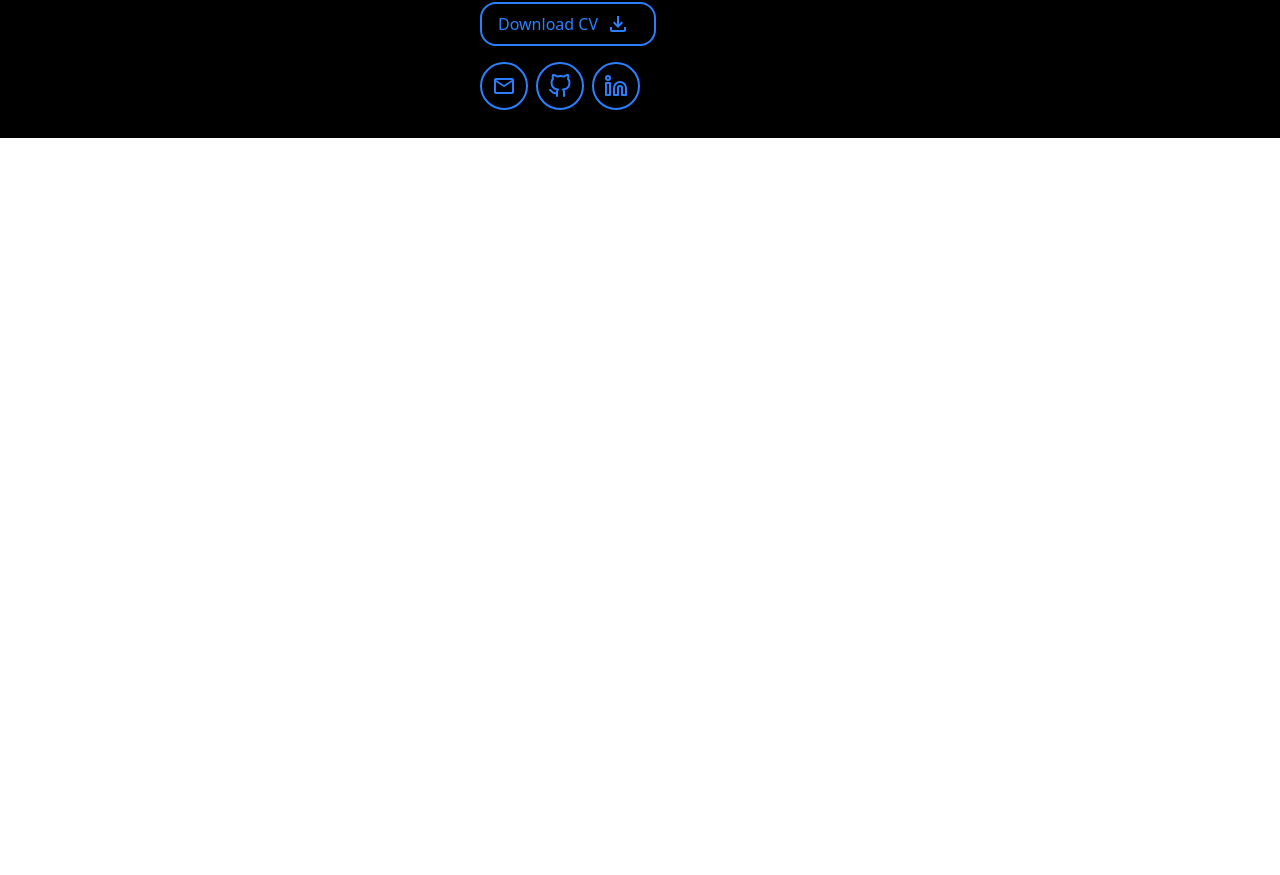
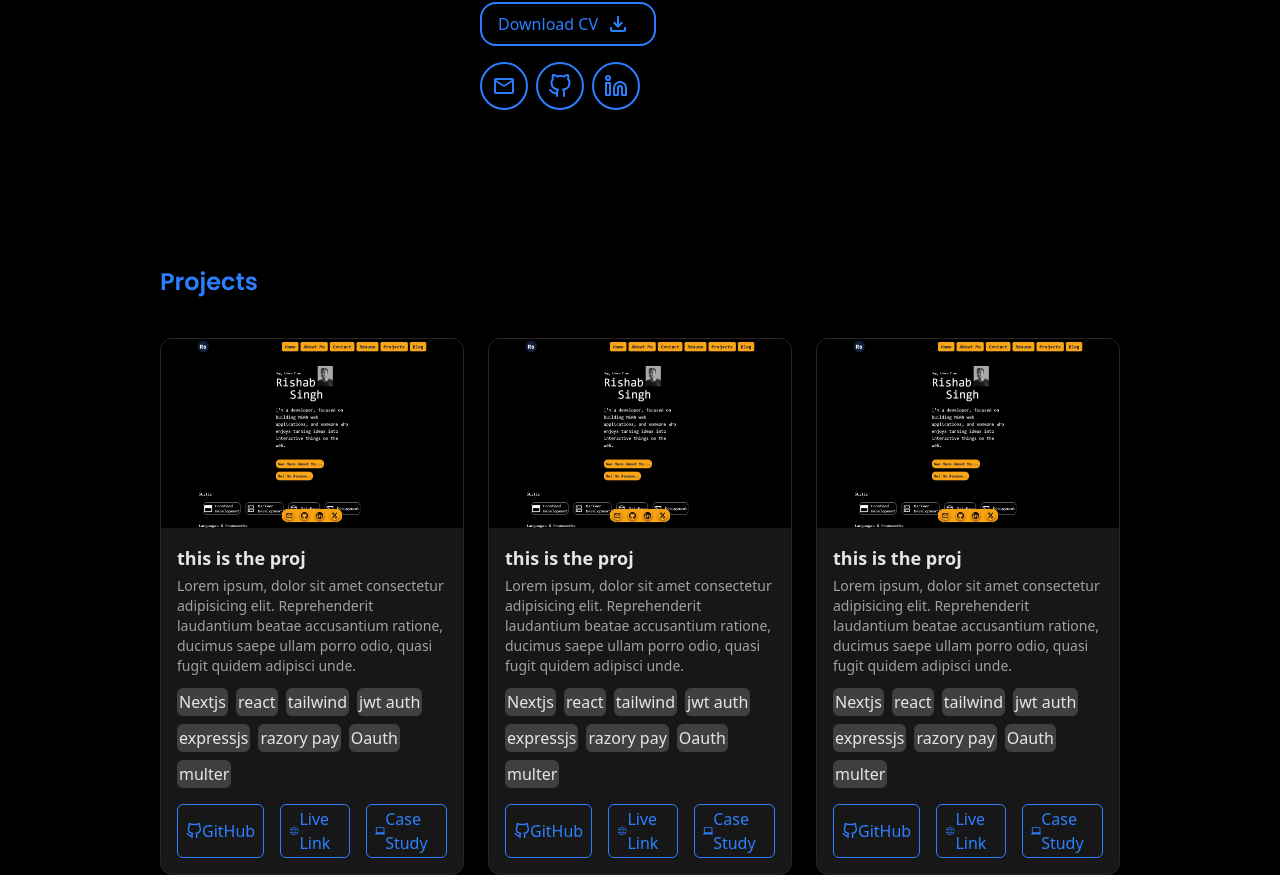
Before and after one commit to Rishabingh/portfolio-v2, a Next.js app: page / in a window 1280 px wide. Shown: the part 542-1417 px from the top of the page. Before the commit the page ends 800 px from the top, so only its background shows below. Built offline with nearby package versions, Linux system fonts and the light colour scheme.

Commit message:
make project section

```diff
--- a/app/globals.css
+++ b/app/globals.css
@@ -22,7 +22,5 @@
 }
 
 body {
-  background: var(--background);
-  color: var(--foreground);
   font-family: var(--font-inter), Arial, Helvetica, sans-serif;
 }
--- a/app/layout.tsx
+++ b/app/layout.tsx
@@ -36,7 +36,7 @@ export default function RootLayout({
   return (
     <html lang="en">
       <body
-        className={`${inter.variable} ${poppins.variable} antialiased bg-black scroll-smooth`}
+        className={`${inter.variable} ${poppins.variable} antialiased bg-black text-neutral-200 scroll-smooth`}
       >
         <NavBar />
         {children}
--- a/app/page.tsx
+++ b/app/page.tsx
@@ -1,9 +1,11 @@
 import Hero from "@/component/Heror";
+import Project from "@/component/Project";
 
 export default function Home() {
   return (
     <>
     <Hero />
+    <Project />
     </>
   );
 }
--- /dev/null
+++ b/component/Project.tsx
@@ -0,0 +1,39 @@
+import Image from "next/image"
+import ProjectCard from "./ProjectCard"
+
+export default function Project() {
+  return (
+    <div className="w-[75vw] mx-auto h-[50vh] pt-32">
+      <div className="text-2xl font-poppins text-blue-500">Projects</div>
+      <div className="cards grid grid-cols-1 md:grid-cols-2 lg:grid-cols-3 gap-6 pt-10">
+        <ProjectCard
+        imagePath="project-placeholder.webp"
+        title="this is the proj"
+        description="Lorem ipsum, dolor sit amet consectetur adipisicing elit. Reprehenderit laudantium beatae accusantium ratione, ducimus saepe ullam porro odio, quasi fugit quidem adipisci unde."
+        githubLink="https://github.com/"
+        liveLink="https://rishab.online"
+        caseStudyPath="/projects/todo"
+        technology={['Nextjs', 'react', 'tailwind', 'jwt auth', 'expressjs', 'razory pay', 'Oauth', 'multer']}
+        />
+        <ProjectCard
+        imagePath="project-placeholder.webp"
+        title="this is the proj"
+        description="Lorem ipsum, dolor sit amet consectetur adipisicing elit. Reprehenderit laudantium beatae accusantium ratione, ducimus saepe ullam porro odio, quasi fugit quidem adipisci unde."
+        githubLink="https://github.com/"
+        liveLink="https://rishab.online"
+        caseStudyPath="/projects/todo"
+        technology={['Nextjs', 'react', 'tailwind', 'jwt auth', 'expressjs', 'razory pay', 'Oauth', 'multer']}
+        />
+        <ProjectCard
+        imagePath="project-placeholder.webp"
+        title="this is the proj"
+        description="Lorem ipsum, dolor sit amet consectetur adipisicing elit. Reprehenderit laudantium beatae accusantium ratione, ducimus saepe ullam porro odio, quasi fugit quidem adipisci unde."
+        githubLink="https://github.com/"
+        liveLink="https://rishab.online"
+        caseStudyPath="/projects/todo"
+        technology={['Nextjs', 'react', 'tailwind', 'jwt auth', 'expressjs', 'razory pay', 'Oauth', 'multer']}
+        />
+      </div>
+    </div>
+  )
+}
--- /dev/null
+++ b/component/ProjectCard.tsx
@@ -0,0 +1,70 @@
+import Image from "next/image";
+import Link from "next/link";
+import { FiGithub } from "react-icons/fi";
+import { CiGlobe } from "react-icons/ci";
+import { MdLaptopChromebook } from "react-icons/md";
+
+interface IProjectCard {
+  imagePath: string,
+  title: string,
+  description: string,
+  technology: string[],
+  githubLink: string,
+  liveLink: string,
+  caseStudyPath: string
+}
+
+export default function ProjectCard({imagePath, title, description, technology, githubLink, liveLink, caseStudyPath}: IProjectCard) {
+  return (
+    <div className="rounded-xl overflow-hidden bg-neutral-900 border border-neutral-800">
+      <div className="relative aspect-16/10">
+        <Image
+          src={`/${imagePath}`}
+          alt="project-preview"
+          fill
+          className="object-cover"
+          sizes="(min-width: 1024px) 33vw, 100vw"
+        />
+      </div>
+
+      <div className="p-4">
+        <h3 className="text-lg font-semibold">{title}</h3>
+        <p className="text-sm text-neutral-400 mt-1">
+          {description}
+        </p>
+        <div className="technology flex gap-2 flex-wrap pt-3">
+          {technology?.map((tech) => (
+            <div key={tech} className="rounded-md bg-neutral-700 p-0.5">{tech}</div>
+          ))}
+        </div>
+
+        <div className="buttons pt-4 flex gap-4">
+          <a
+          href={githubLink}
+          className="items-center border border-blue-500 rounded-md hover:bg-blue-500 cursor-pointer transition-all ease-in-out duration-300 text-blue-500 hover:text-black justify-center flex px-2 py-0.5"
+          rel="noopener noreferrer"
+          target="_blank"
+          >
+            <FiGithub /> GitHub
+          </a>
+          <a
+          href={liveLink}
+          className="items-center border border-blue-500 rounded-md hover:bg-blue-500 cursor-pointer transition-all ease-in-out duration-300 text-blue-500 hover:text-black justify-center flex px-2 py-0.5"
+          rel="noopener noreferrer"
+          target="_blank"
+          >
+            <CiGlobe /> Live Link
+          </a>
+
+          <Link
+          href={caseStudyPath}
+          className="items-center border border-blue-500 rounded-md hover:bg-blue-500 cursor-pointer transition-all ease-in-out duration-300 text-blue-500 hover:text-black justify-center flex px-2 py-0.5"
+          >
+            <MdLaptopChromebook /> Case Study
+          </Link>
+        </div>
+
+      </div>
+    </div>
+  );
+}
```
Also changed, not shown: public/project-placeholder.webp (added), public/rishab.online_.png (added).
